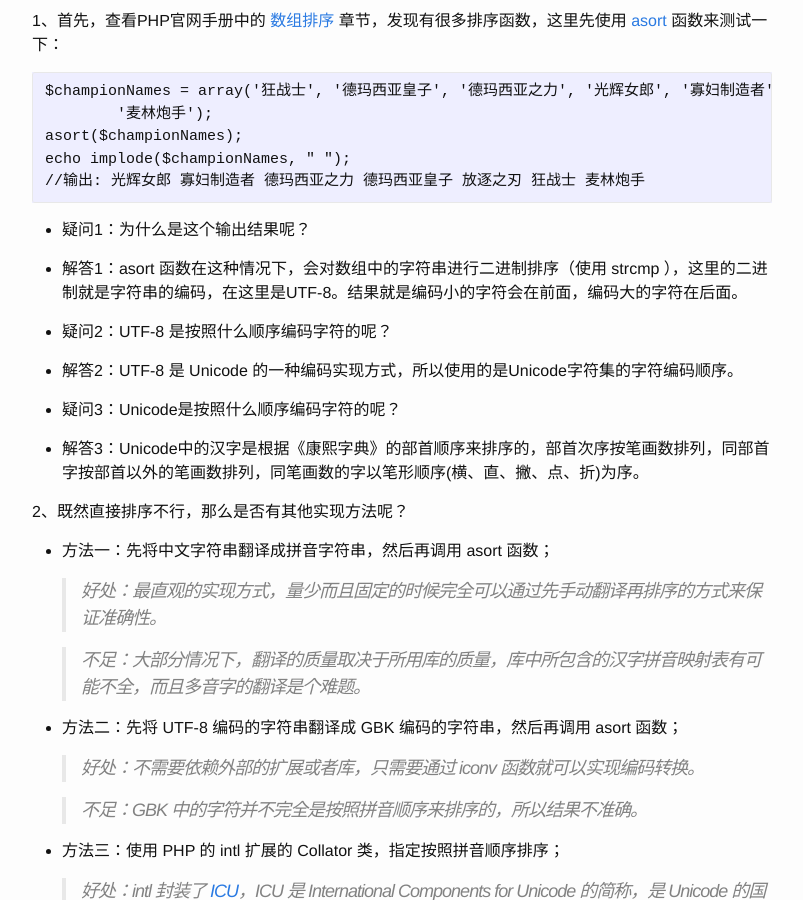
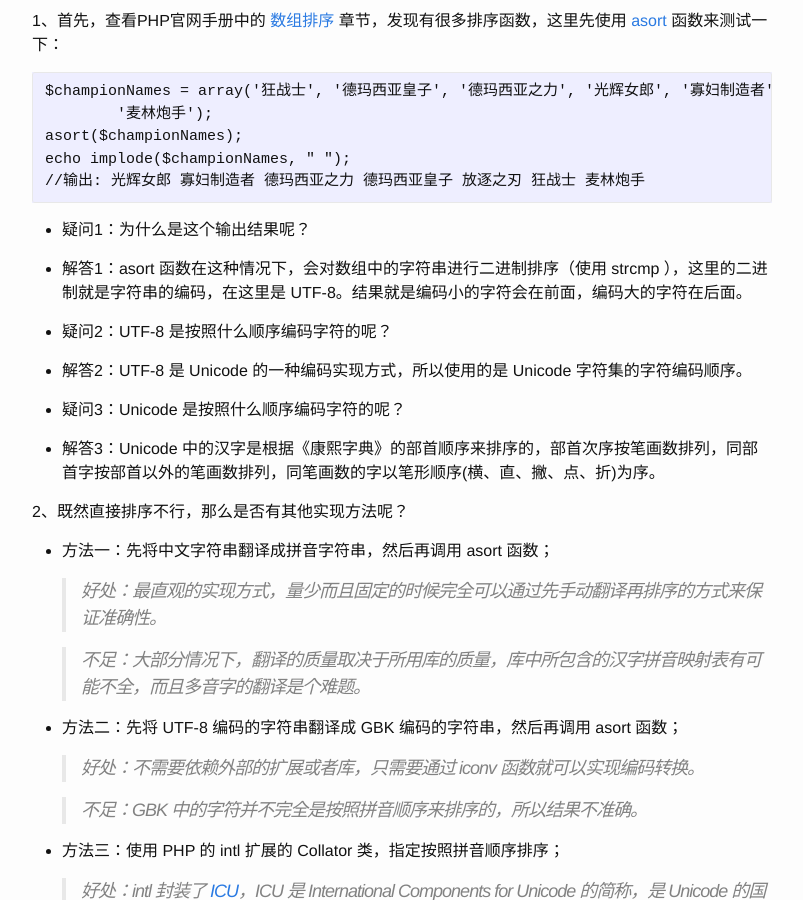
Before and after one commit to liuyixing/liuyixing.github.io, a Jekyll site: the page built from _posts/2016-05-16-php-chinese-sort-by-pinyin.markdown, in a window 1280 px wide and 900 px high, scrolled down 563 px. Shown: the whole window, without its empty margins (238-1041 px from the left). Built offline with Jekyll 4.4.1, drawn with Linux system fonts in a browser that asks for light colours; comment, search, counter and statistics services are not loaded.

```diff
--- a/_posts/2016-05-16-php-chinese-sort-by-pinyin.markdown
+++ b/_posts/2016-05-16-php-chinese-sort-by-pinyin.markdown
@@ -30,15 +30,15 @@
 
 * 疑问1：为什么是这个输出结果呢？
 
-* 解答1：asort 函数在这种情况下，会对数组中的字符串进行二进制排序（使用 strcmp ），这里的二进制就是字符串的编码，在这里是UTF-8。结果就是编码小的字符会在前面，编码大的字符在后面。
+* 解答1：asort 函数在这种情况下，会对数组中的字符串进行二进制排序（使用 strcmp ），这里的二进制就是字符串的编码，在这里是 UTF-8。结果就是编码小的字符会在前面，编码大的字符在后面。
 
 * 疑问2：UTF-8 是按照什么顺序编码字符的呢？
 
-* 解答2：UTF-8 是 Unicode 的一种编码实现方式，所以使用的是Unicode字符集的字符编码顺序。
+* 解答2：UTF-8 是 Unicode 的一种编码实现方式，所以使用的是 Unicode 字符集的字符编码顺序。
 
-* 疑问3：Unicode是按照什么顺序编码字符的呢？
+* 疑问3：Unicode 是按照什么顺序编码字符的呢？
 
-* 解答3：Unicode中的汉字是根据《康熙字典》的部首顺序来排序的，部首次序按笔画数排列，同部首字按部首以外的笔画数排列，同笔画数的字以笔形顺序(横、直、撇、点、折)为序。
+* 解答3：Unicode 中的汉字是根据《康熙字典》的部首顺序来排序的，部首次序按笔画数排列，同部首字按部首以外的笔画数排列，同笔画数的字以笔形顺序(横、直、撇、点、折)为序。
 
 2、既然直接排序不行，那么是否有其他实现方法呢？
 
```
